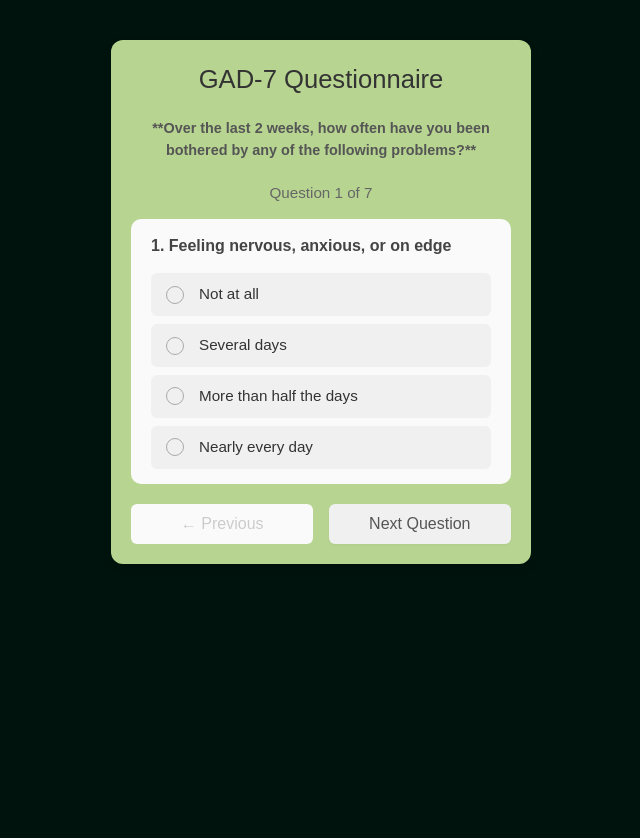
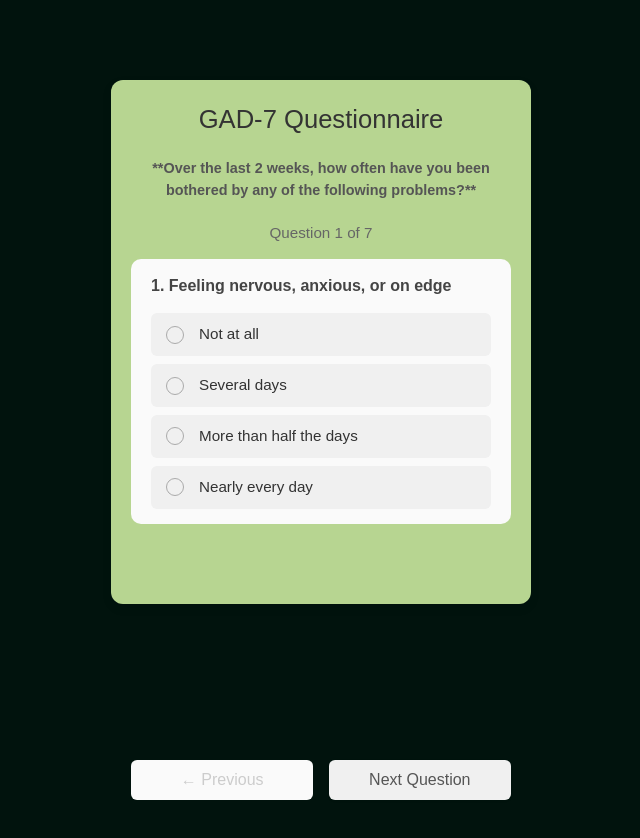
Before and after one commit to HarshaNaidu11/Bloomence_99, a React (Vite) app in the folder frontend/: page /gad7 in a window 1280 px wide. Shown: the whole page, without its empty margins (319-959 px from the left). Before the commit the page ends 800 px from the top, so only its background shows below. Built offline with nearby package versions, Linux system fonts and the light colour scheme; no server answers; sample sign-in values are in the browser's storage.

Commit message:
Update PHQ9.css

```diff
--- a/frontend/src/pages/Questionnaires/PHQ9.css
+++ b/frontend/src/pages/Questionnaires/PHQ9.css
@@ -4,12 +4,15 @@
 
 /* --- OUTER WRAPPER: Centers the entire questionnaire --- */
 .phq9-wrapper {
+   width: 100vw; /* Take full viewport width */
+  min-height: 100vh;
    margin: 40px auto;
   max-width: 420px;
   position: relative;
   display: flex;
   flex-direction: column;
   align-items: center;
+   padding-top: 40px;
   /* Important: Remove any background color from this wrapper */
   background: none;
 }
```
